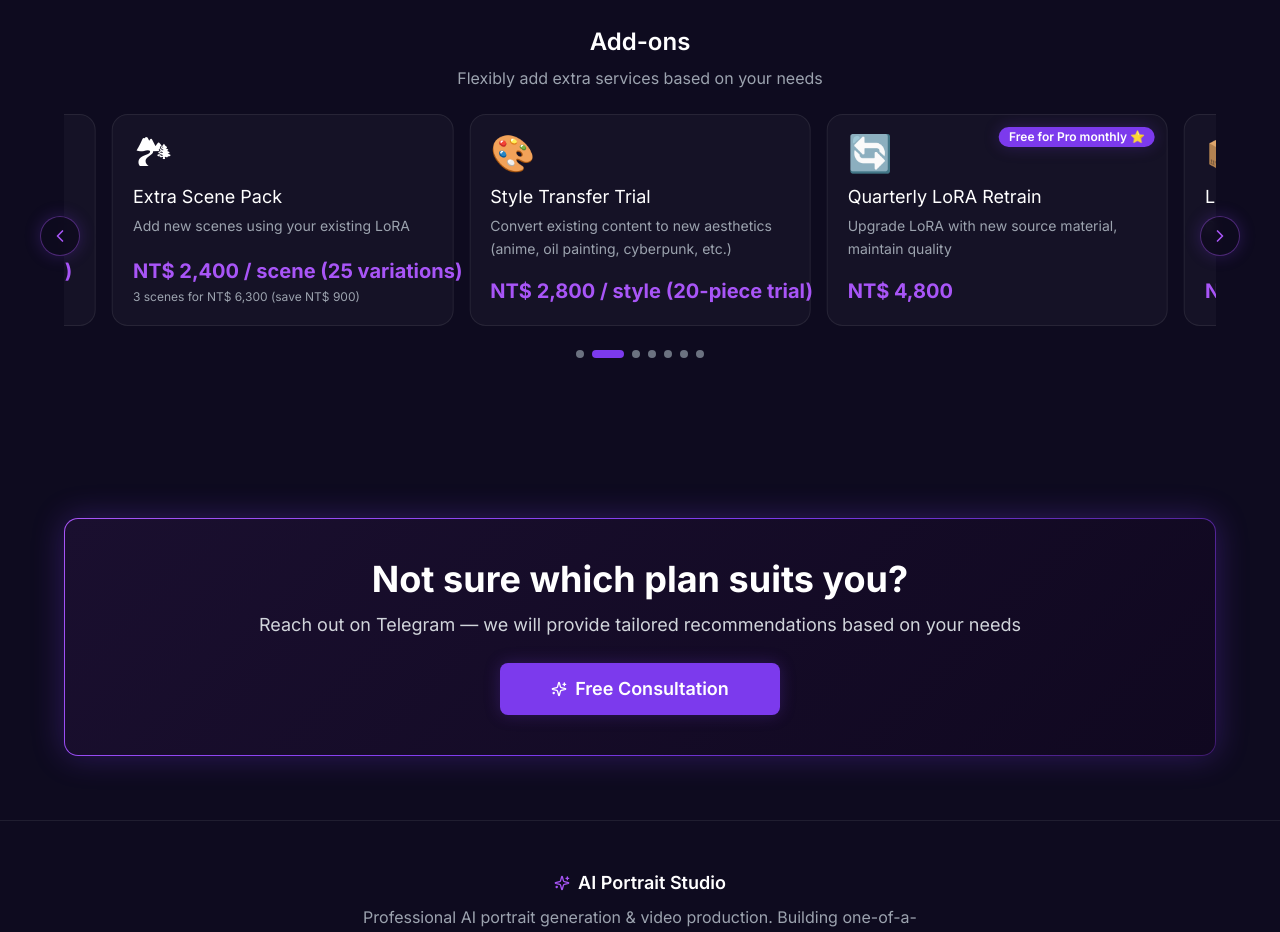
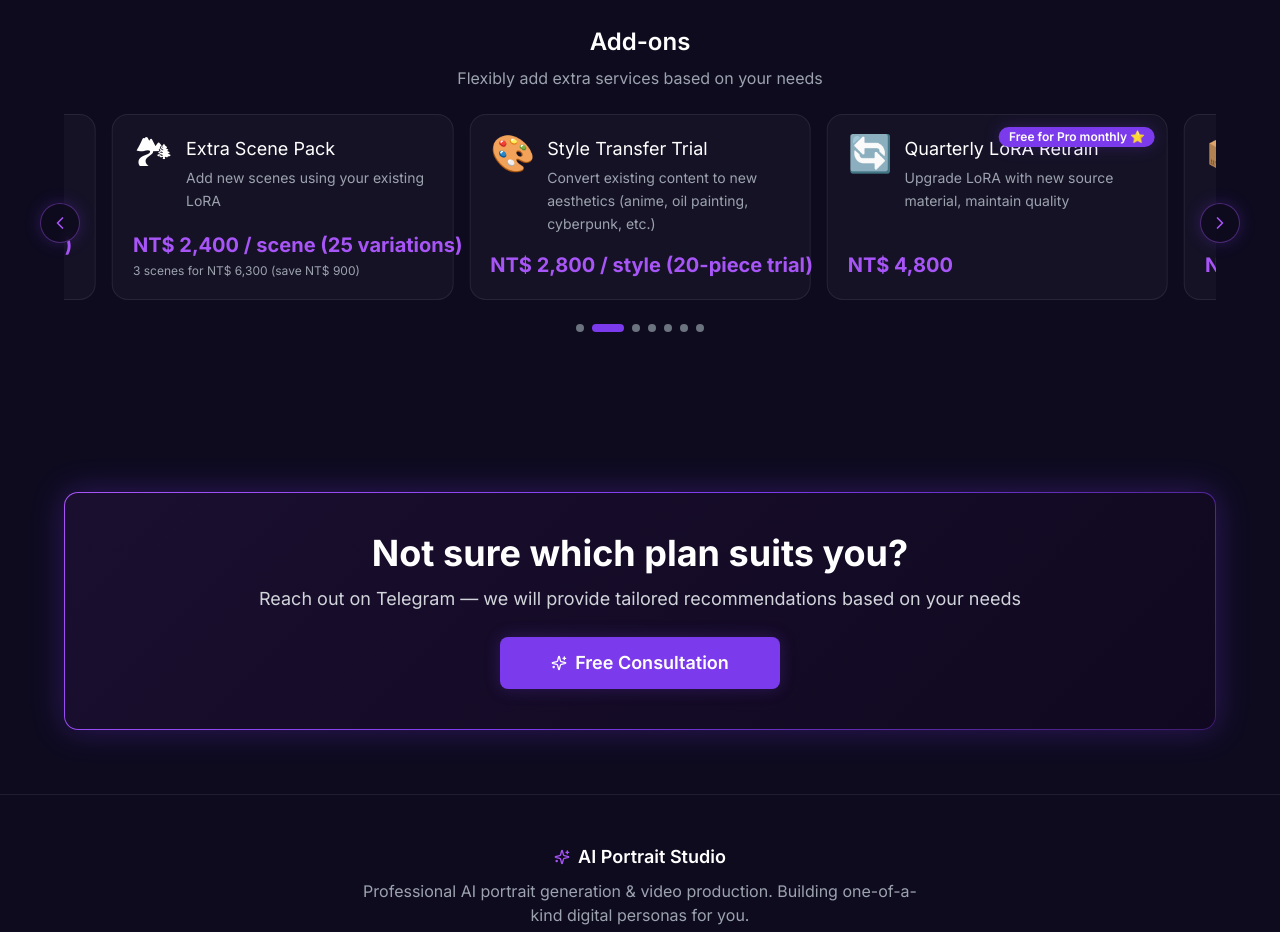
Before and after one commit to leadingtw273/ai-portrait-studio-site, a React (Vite) app: page / in a window 1280 px wide. Shown: the part 3260-4192 px from the top of the page. Built offline with nearby package versions, Linux system fonts and the light colour scheme.

Commit message:
tweak(AddOnCard): emoji icon 與 標題+副標題 同行 (flex-row 排列)
Co-Authored-By: Claude Opus 4.7 (1M context) <noreply@anthropic.com>

```diff
--- a/src/components/AddOnCard.tsx
+++ b/src/components/AddOnCard.tsx
@@ -37,19 +37,19 @@ export function AddOnCard({
         </span>
       )}
 
-      {/* Emoji icon */}
-      <div className="text-4xl mb-3 leading-none" aria-hidden="true">
-        {emoji}
+      {/* icon + 標題 + 副標題 同行排列 */}
+      <div className="flex items-start gap-3 mb-4 flex-1">
+        <div className="text-4xl leading-none shrink-0" aria-hidden="true">
+          {emoji}
+        </div>
+        <div className="flex-1 min-w-0">
+          <div className="text-white text-lg font-medium mb-1">{name}</div>
+          <div className="text-gray-400 text-sm leading-relaxed">{desc}</div>
+        </div>
       </div>
 
-      {/* Name */}
-      <div className="text-white text-lg font-medium mb-1">{name}</div>
-
-      {/* Description */}
-      <div className="text-gray-400 text-sm mb-4 leading-relaxed flex-1">{desc}</div>
-
-      {/* Price */}
-      <div>
+      {/* Price 區（push to bottom）*/}
+      <div className="mt-auto">
         <div className="text-brand-300 text-xl font-bold whitespace-nowrap">{priceMain}</div>
         {priceBonus && (
           <div className="text-gray-400 text-xs mt-1">{priceBonus}</div>
```
